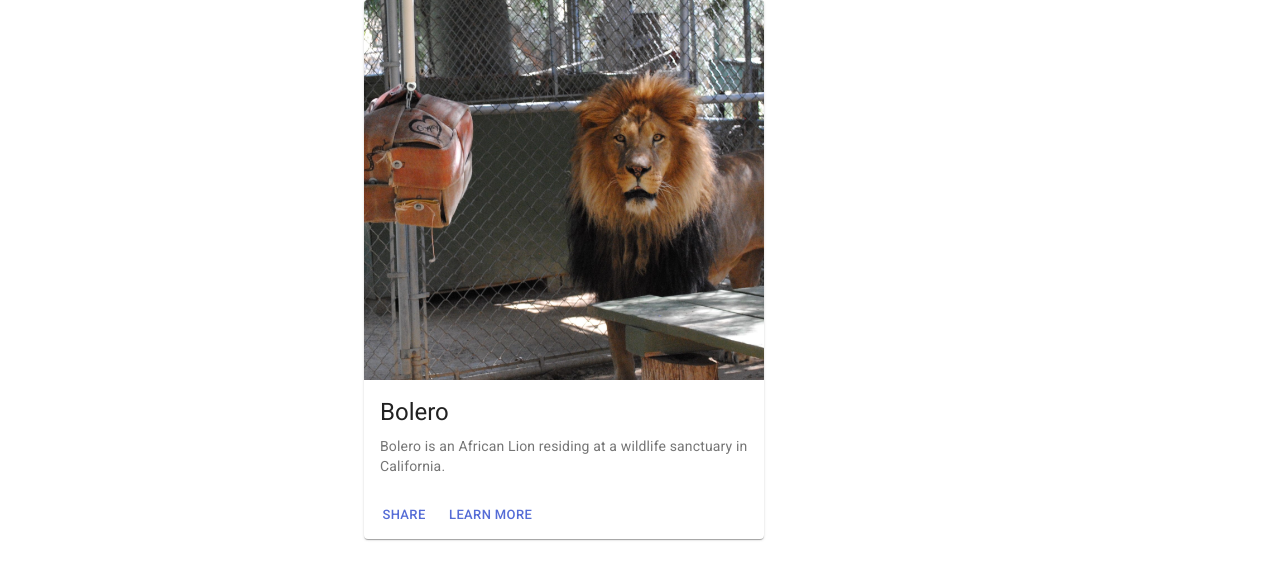
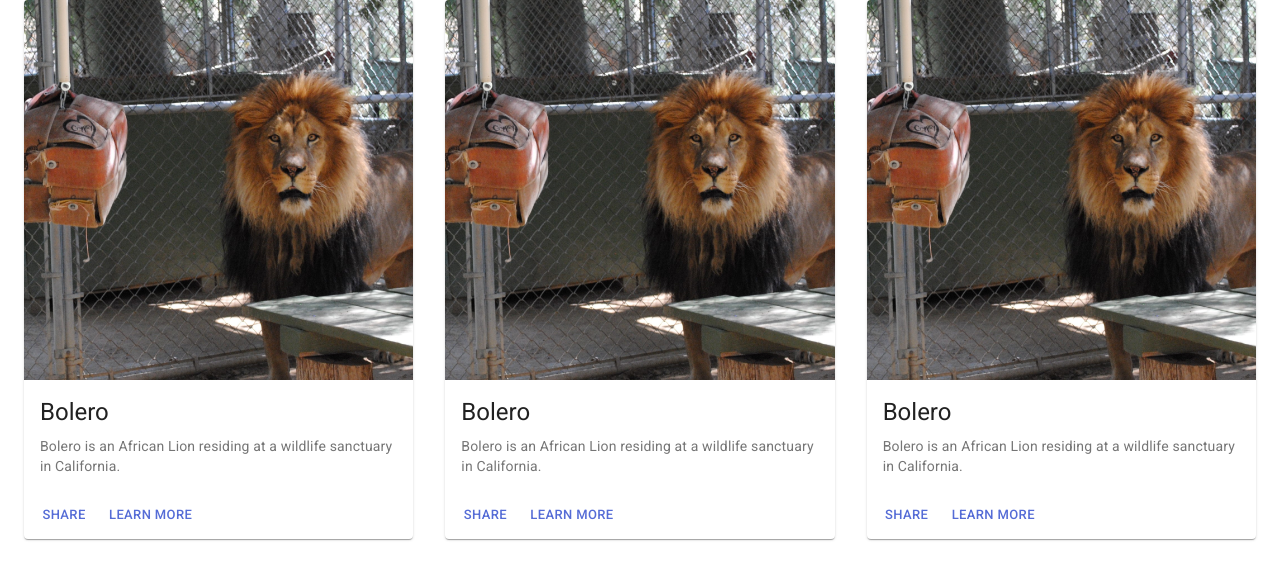
Before and after one commit to wolfmathias/wildwish-react-mui, a React (Create React App) app: page / in a window 1280 px wide. Shown: the top 580 px of the page. Built offline with nearby package versions, Linux system fonts and the light colour scheme.

Commit message:
added wishcard

```diff
--- a/src/App.js
+++ b/src/App.js
@@ -6,6 +6,7 @@ import Link from '@material-ui/core/Link';
 import ProTip from './ProTip';
 
 import CardFront from './components/CardFront'
+import WishCardGrid from './components/WishCardGrid';
 
 function Copyright() {
   return (
@@ -24,8 +25,11 @@ function Copyright() {
 // If user is logged out landing page will be displayed
 export default function App() {
   return (
-    <Container maxWidth="sm">
-      <CardFront />
+    <Container >
+
+        <WishCardGrid />
+
+
       {/* <Box my={4}>
         <Typography variant="h4" component="h1" gutterBottom>
           Create React App v4-beta example
```
